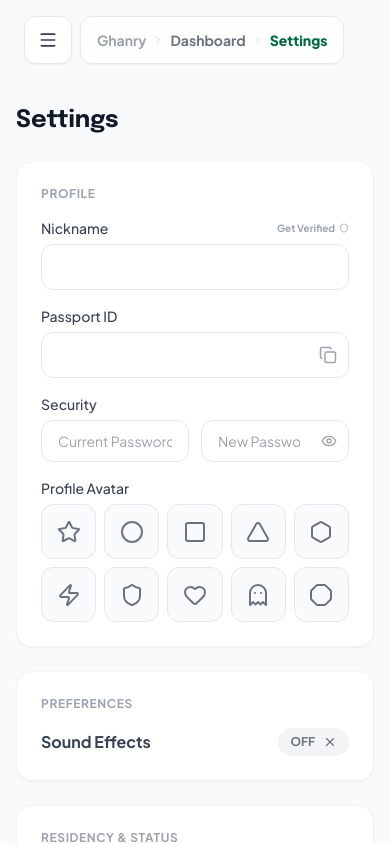
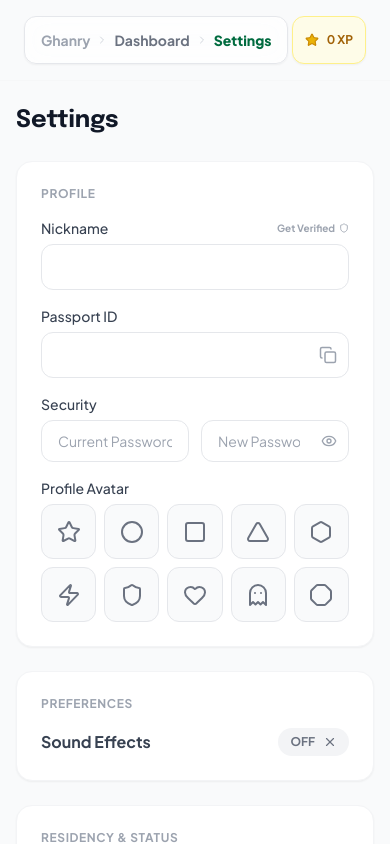
Before and after one commit to berrybrightson1/Ghanry, a Next.js app: page /dashboard/settings in a window 390 px wide. Shown: the top 844 px of the page. Built offline with nearby package versions, Linux system fonts and the light colour scheme.

Commit message:
Fix: Remove Mobile Menu, Show XP, Debug Reg Error

```diff
--- a/app/dashboard/layout.tsx
+++ b/app/dashboard/layout.tsx
@@ -83,7 +83,7 @@ export default function DashboardLayout({
             <div className="flex-1 h-full relative flex flex-col overflow-hidden">
                 {/* Fixed Header */}
                 <div className="flex-shrink-0 sticky top-0 z-30 w-full bg-gray-50/90 backdrop-blur-md border-b border-gray-100/50">
-                    <Breadcrumbs onMenuClick={() => setIsMobileMenuOpen(true)} />
+                    <Breadcrumbs />
                 </div>
 
                 {/* Scrollable Content */}
--- a/app/dashboard/settings/page.tsx
+++ b/app/dashboard/settings/page.tsx
@@ -341,7 +341,7 @@ export default function SettingsPage() {
                         <button
                             id="sound-toggle"
                             onClick={() => setSound(!sound)}
-                            aria-pressed={sound ? "true" : "false"}
+                            aria-pressed={sound}
                             className={`px-3 py-1.5 rounded-full transition-all flex items-center gap-1 ${sound ? 'bg-[#006B3F] text-white' : 'bg-gray-100 text-gray-500'}`}
                         >
                             <span className="text-xs font-bold mr-1">{sound ? "ON" : "OFF"}</span>
--- a/app/page.tsx
+++ b/app/page.tsx
@@ -146,7 +146,7 @@ export default function Home() {
       setViewMode("success");
       toast.success("Passport Issued Successfully!");
     } else {
-      toast.error("Registration failed. Try again.");
+      toast.error(`Registration failed: ${result.error?.toString() || "Unknown error"}`);
     }
   };
 
--- a/components/dashboard/Breadcrumbs.tsx
+++ b/components/dashboard/Breadcrumbs.tsx
@@ -2,14 +2,15 @@
 
 import { usePathname } from "next/navigation";
 import Link from "next/link";
-import { ChevronRight, Star, Menu } from "lucide-react";
+import { ChevronRight, Star } from "lucide-react";
 import { useXP } from "@/hooks/useXP";
 
-interface BreadcrumbsProps {
-    onMenuClick?: () => void;
-}
+// interface BreadcrumbsProps {
+//     onMenuClick?: () => void;
+// }
 
-export default function Breadcrumbs({ onMenuClick }: BreadcrumbsProps) {
+export default function Breadcrumbs() {
+    // Mobile menu trigger removed, prop kept in interface for compatibility
     const pathname = usePathname();
     const paths = pathname.split("/").filter(Boolean);
     const { xp } = useXP(); // Get XP directly from hook for real-time updates
@@ -17,15 +18,15 @@ export default function Breadcrumbs({ onMenuClick }: BreadcrumbsProps) {
     return (
         <div className="w-full px-6 py-4 flex items-center justify-between">
             <div className="flex items-center gap-2">
-                {/* Mobile Menu Trigger */}
-                <button
+                {/* Mobile Menu Trigger - REMOVED per user request (Bottom Nav used instead) */}
+                {/* <button
                     onClick={onMenuClick}
                     aria-label="Open mobile menu"
                     title="Open mobile menu"
                     className="sm:hidden h-12 w-12 flex items-center justify-center rounded-xl bg-white border border-gray-200 text-gray-700 hover:bg-gray-50 shadow-sm transition-all active:scale-95 flex-shrink-0"
                 >
                     <Menu className="w-5 h-5" />
-                </button>
+                </button> */}
 
                 <div className="inline-flex items-center gap-1.5 px-4 h-12 bg-white/80 backdrop-blur-md border border-gray-200 rounded-xl shadow-sm text-sm font-jakarta flex-1 overflow-hidden min-w-0">
                     <Link href="/dashboard" className="text-gray-400 font-bold hover:text-[#006B3F] transition-colors flex-shrink-0">
@@ -44,14 +45,14 @@ export default function Breadcrumbs({ onMenuClick }: BreadcrumbsProps) {
                                     const actualIndex = isTruncated ? paths.length - 2 + index : index;
                                     const isLast = actualIndex === paths.length - 1;
                                     const href = `/${paths.slice(0, actualIndex + 1).join("/")}`;
-                                    const displayName = path.length > 15 ? "..." : path;
+                                    const displayName = path.length > 10 ? "..." : path; // Truncate more on mobile
 
                                     return (
                                         <div key={path} className="flex items-center gap-1.5 min-w-0 flex-shrink">
                                             <ChevronRight className="w-3 h-3 text-gray-300 flex-shrink-0" />
                                             {isLast ? (
                                                 <span className="text-[#006B3F] font-extrabold capitalize truncate">
-                                                    {path.length > 15 ? "Article" : path}
+                                                    {path.length > 10 ? "..." : path}
                                                 </span>
                                             ) : (
                                                 <Link href={href} className="text-gray-500 font-bold hover:text-gray-800 capitalize transition-colors truncate">
@@ -67,8 +68,8 @@ export default function Breadcrumbs({ onMenuClick }: BreadcrumbsProps) {
                 </div>
             </div>
 
-            {/* XP Badge - Now reads directly from useXP */}
-            <div className="hidden sm:inline-flex items-center gap-2 px-3 h-12 bg-yellow-50 border border-yellow-200 rounded-xl shadow-sm text-yellow-700 text-xs font-bold font-jakarta">
+            {/* XP Badge - Always visible now */}
+            <div className="inline-flex items-center gap-2 px-3 h-12 bg-yellow-50 border border-yellow-200 rounded-xl shadow-sm text-yellow-700 text-xs font-bold font-jakarta flex-shrink-0">
                 <Star className="w-3.5 h-3.5 fill-yellow-500 text-yellow-600" />
                 <span>{xp} XP</span>
             </div>
```
Also changed, not shown: public/sw.js, 1 other file (tests, documents, lock files or other folders).
